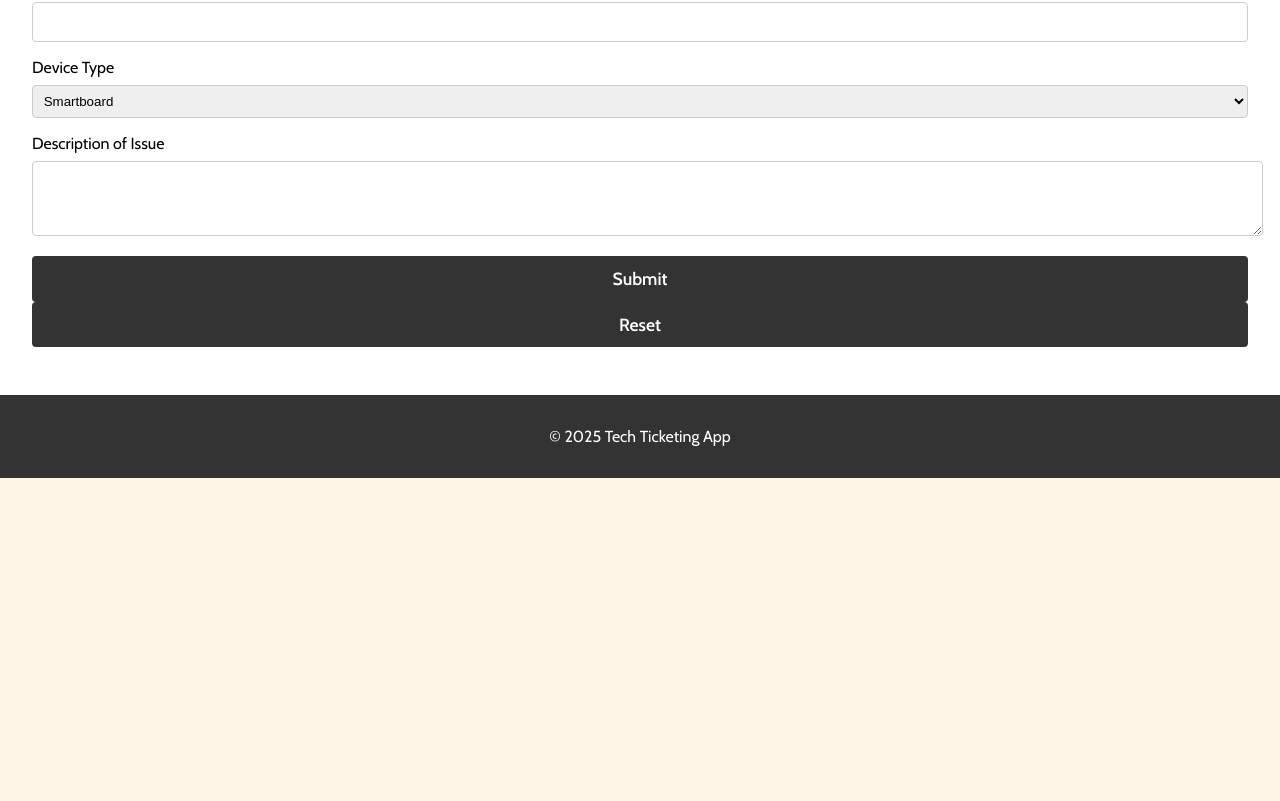
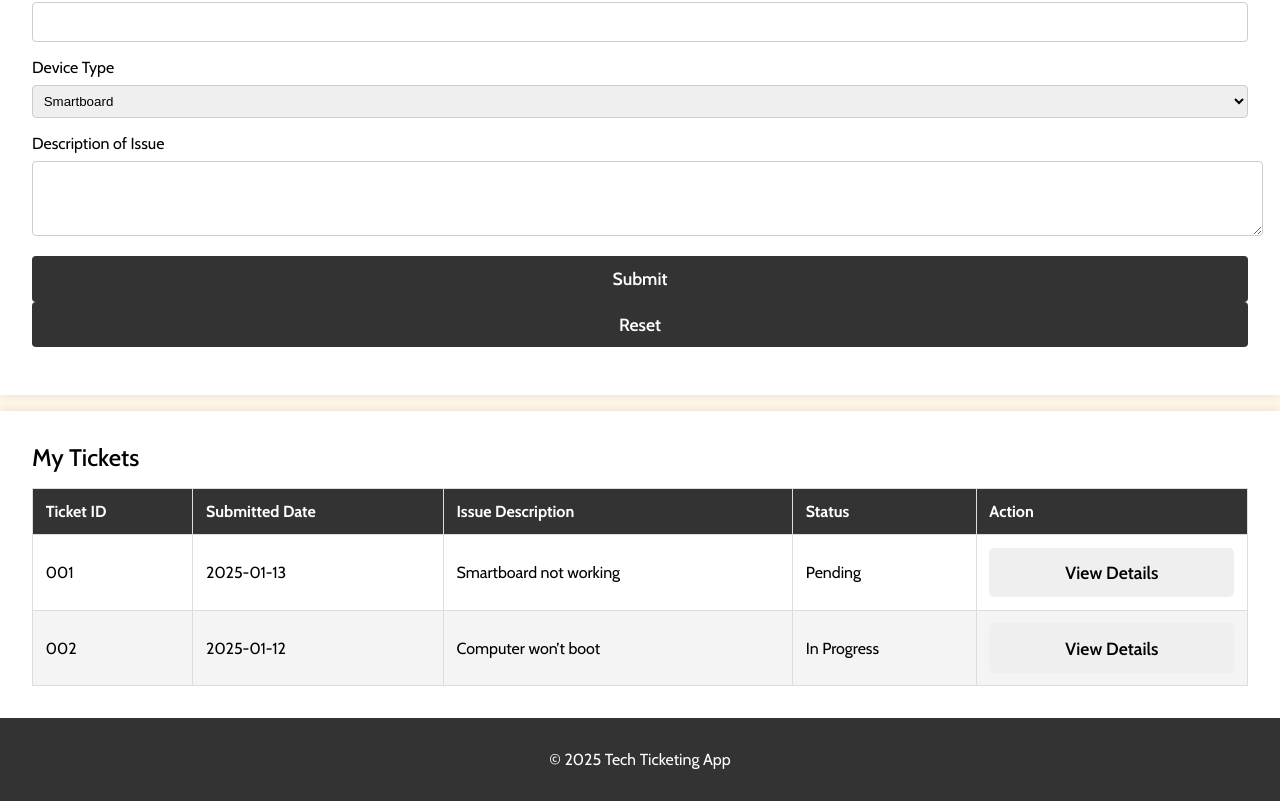
Before and after one commit to TerryT1/webdevproject, a plain HTML site: page index.html in a window 1280 px wide. Shown: the part 744-1545 px from the top of the page. Before the commit the page ends 1222 px from the top, so only its background shows below. Drawn offline with nearby package versions, Linux system fonts and the light colour scheme; a web font is replaced by a local one.

Commit message:
Update index.html

```diff
--- a/index.html
+++ b/index.html
@@ -42,6 +42,7 @@
                 </button>
             </nav>
 
+
             <div class="app-container">
                 <div class="user-section">
                     <img id="user-profile-picture">
@@ -50,6 +51,8 @@
             </div>
         </div>
     </section>
+
+
 
 
         <!-- Issue Reporting Form -->
@@ -90,6 +93,41 @@
             </div>
         </div>
 
+
+
+
+        <!-- Dashboard -->
+        <div class="dashboard">
+            <h2>My Tickets</h2>
+            <table class="ticket-table">
+                <thead>
+                    <tr>
+                        <th>Ticket ID</th>
+                        <th>Submitted Date</th>
+                        <th>Issue Description</th>
+                        <th>Status</th>
+                        <th>Action</th>
+                    </tr>
+                </thead>
+                <tbody>
+                    <!-- Example rows (dynamic content should be generated with JS or backend) -->
+                    <tr>
+                        <td>001</td>
+                        <td>2025-01-13</td>
+                        <td>Smartboard not working</td>
+                        <td>Pending</td>
+                        <td><button type="button">View Details</button></td>
+                    </tr>
+                    <tr>
+                        <td>002</td>
+                        <td>2025-01-12</td>
+                        <td>Computer won’t boot</td>
+                        <td>In Progress</td>
+                        <td><button type="button">View Details</button></td>
+                    </tr>
+                </tbody>
+            </table>
+        </div>
     </div>
     <div class="footer">
         <p>&copy; 2025 Tech Ticketing App</p>
```
